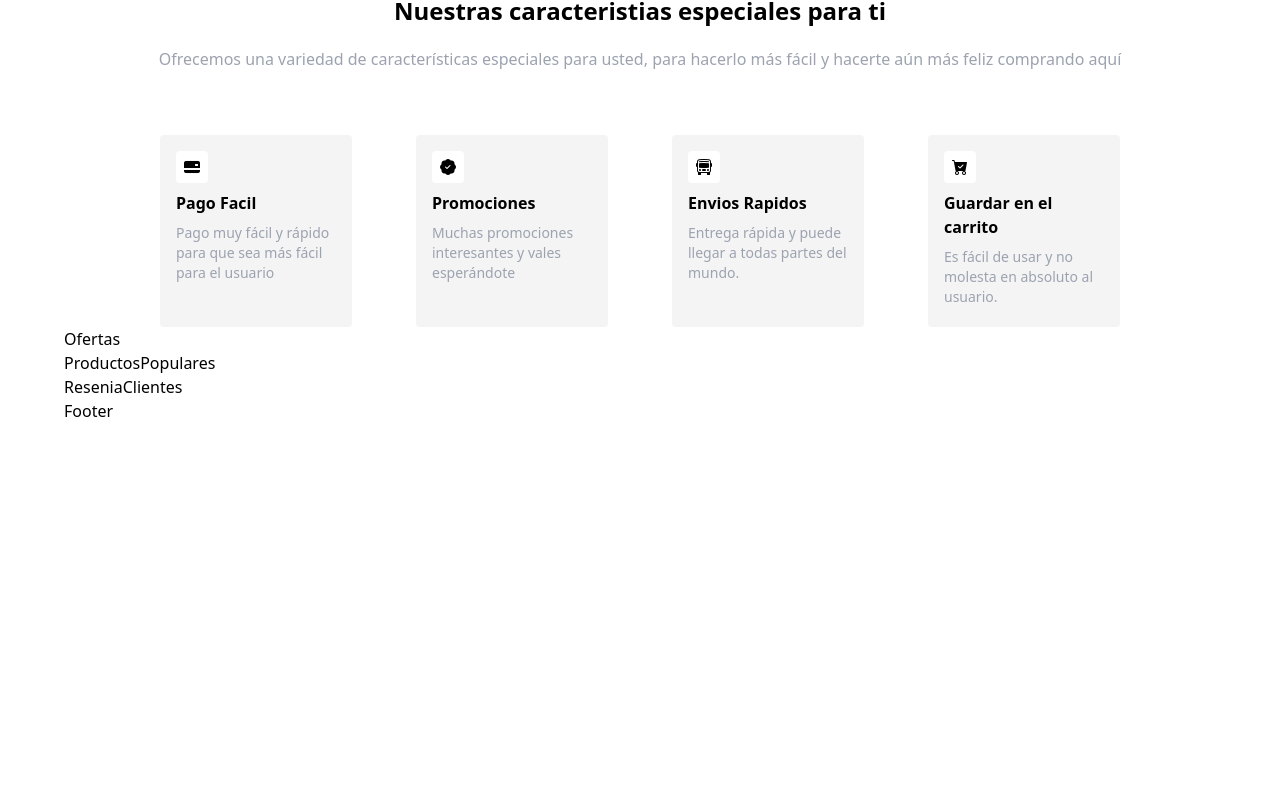
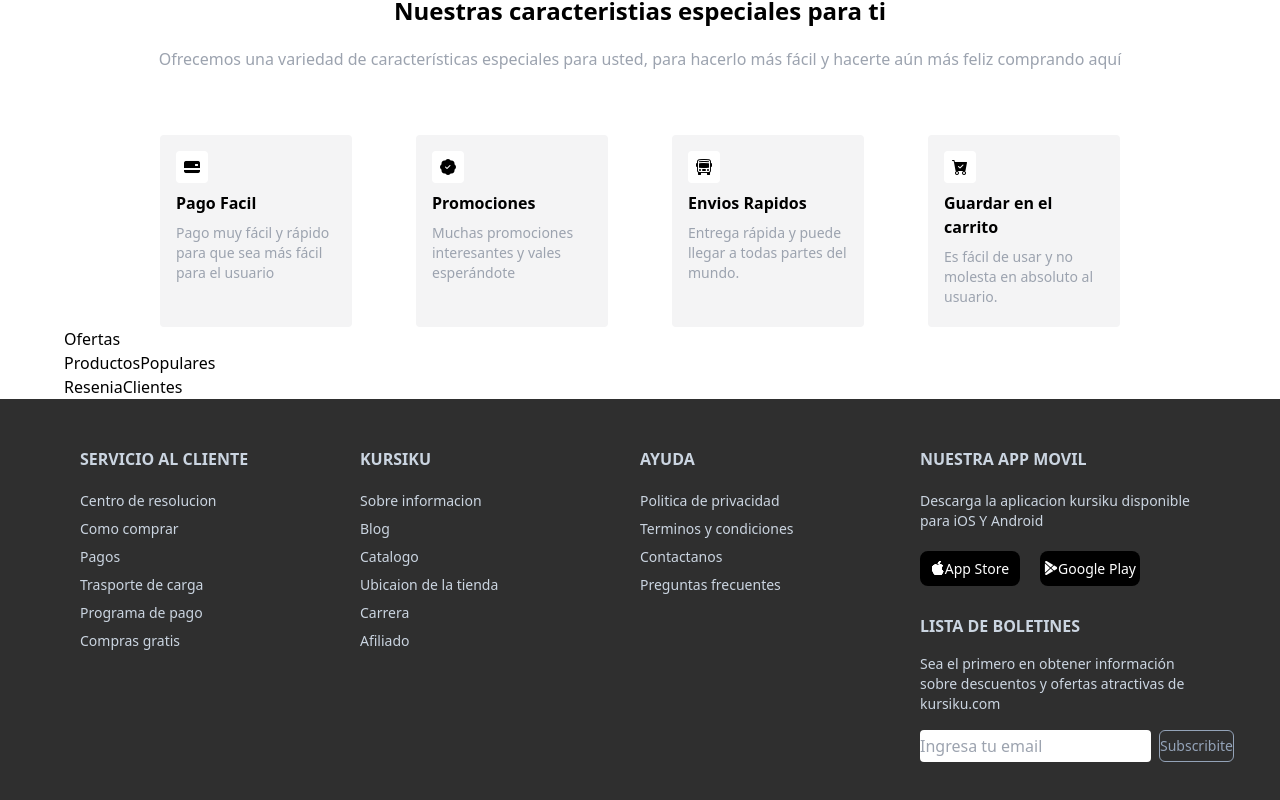
Before and after one commit to MaxRambo90/Ecomerce, a React (Vite) app in the folder Front/ecomerce/: page / in a window 1280 px wide. Shown: the part 1427-2227 px from the top of the page. Before the commit the page ends 1850 px from the top, so only its background shows below. Built offline with nearby package versions, Linux system fonts and the light colour scheme.

Commit message:
cree el componente footer

```diff
--- a/Front/ecomerce/src/Components/Footer/Footer.jsx
+++ b/Front/ecomerce/src/Components/Footer/Footer.jsx
@@ -1,9 +1,107 @@
-import React from 'react';
+const Footer = () => {
+  return (
+    <div className=" w-full h-max pb-12 pt-12 bg-anotherBlack  flex justify-center items-center text-slate-300   ">
+      <div className=" grid grid-cols-1 mx-20 sm:grid-cols-2 sm:mx-20 md:grid-cols-4 md:mx-20 ">
+        <div>
+          <h5 className="font-bold uppercase pb-5">Servicio al cliente</h5>
+          <ul className="text-sm text-slate-300  ">
+            <li className="hover:text-slate-200  pb-2">
+              <a href="#">Centro de resolucion</a>
+            </li>
+            <li className="hover:text-slate-200 pb-2">
+              <a href="#">Como comprar</a>
+            </li>
+            <li className="hover:text-slate-200 pb-2">
+              <a href="#">Pagos</a>
+            </li>
+            <li className="hover:text-slate-200 pb-2">
+              <a href="#">Trasporte de carga </a>
+            </li>
+            <li className="hover:text-slate-200 pb-2">
+              <a href="#">Programa de pago </a>
+            </li>
+            <li className="hover:text-slate-200 pb-2">
+              <a href="#">Compras gratis</a>
+            </li>
+          </ul>
+        </div>
 
-const Footer = () => {
-    return(
-        <div className='w-[90%] m-auto'>Footer</div>
-    )
-}
+        <div>
+          <h5 className="font-bold uppercase pb-5">Kursiku</h5>
+          <ul className="text-sm text-slate-300 gap-5">
+            <li className="hover:text-slate-200 pb-2">
+              <a href="#">Sobre informacion </a>
+            </li>
+            <li className="hover:text-slate-200 pb-2 ">
+              <a href="#">Blog</a>
+            </li>
+            <li className="hover:text-slate-200 pb-2">
+              <a href="#">Catalogo</a>
+            </li>
+            <li className="hover:text-slate-200 pb-2">
+              <a href="#">Ubicaion de la tienda</a>
+            </li>
+            <li className="hover:text-slate-200 pb-2">
+              <a href="#">Carrera</a>
+            </li>
+            <li className="hover:text-slate-200 pb-2">
+              <a href="#">Afiliado</a>
+            </li>
+          </ul>
+        </div>
+        <div>
+          <h5 className="font-bold uppercase pb-5">Ayuda</h5>
+          <ul className="text-sm text-slate-300 ">
+            <li className="hover:text-slate-200 pb-2">
+              <a href="#">Politica de privacidad </a>
+            </li>
+            <li className="hover:text-slate-200 pb-2">
+              <a href="#">Terminos y condiciones</a>
+            </li>
+            <li className="hover:text-slate-200 pb-2">
+              <a href="#">Contactanos </a>
+            </li>
+            <li className="hover:text-slate-200 pb-2">
+              <a href="#">Preguntas frecuentes</a>
+            </li>
+          </ul>
+        </div>
 
-export { Footer }
+        <div>
+          <h5 className="font-bold uppercase pb-5">Nuestra app movil</h5>
+          <p className="text-sm text-slate-300 pb-5">
+            Descarga la aplicacion kursiku disponible para iOS Y Android
+          </p>
+          <div className="flex space-x-5 pb-7">
+            <button className="bi bi-apple bg-black rounded-lg text-white text-sm w-[100px] h-[35px] hover:bg-gray-900 duration-200">
+              App Store
+            </button>
+            <button className="bi bi-google-play bg-black rounded-lg text-white text-sm w-[100px] h-[35px] hover:bg-gray-900 duration-200">
+              Google Play
+            </button>
+          </div>
+
+          <h5 className="font-bold uppercase pb-4">Lista de boletines </h5>
+          <p className="text-sm text-slate-300 pb-4">
+            Sea el primero en obtener información sobre descuentos y ofertas
+            atractivas de kursiku.com
+          </p>
+          <form action="">
+            <div className="flex space-x-2">
+              <input
+                className="outline-none rounded h-8 text-slate-600 "
+                type="email"
+                placeholder="Ingresa tu email"
+              />
+              <button className="border rounded-md border-slate-400 text-slate-400 text-sm h-8 w-20 hover:border-slate-300 hover:text-slate-300 duration-200">
+                Subscribite
+              </button>
+            </div>
+          </form>
+        </div>
+      </div>
+    </div>
+  );
+};
+
+export { Footer };
```
